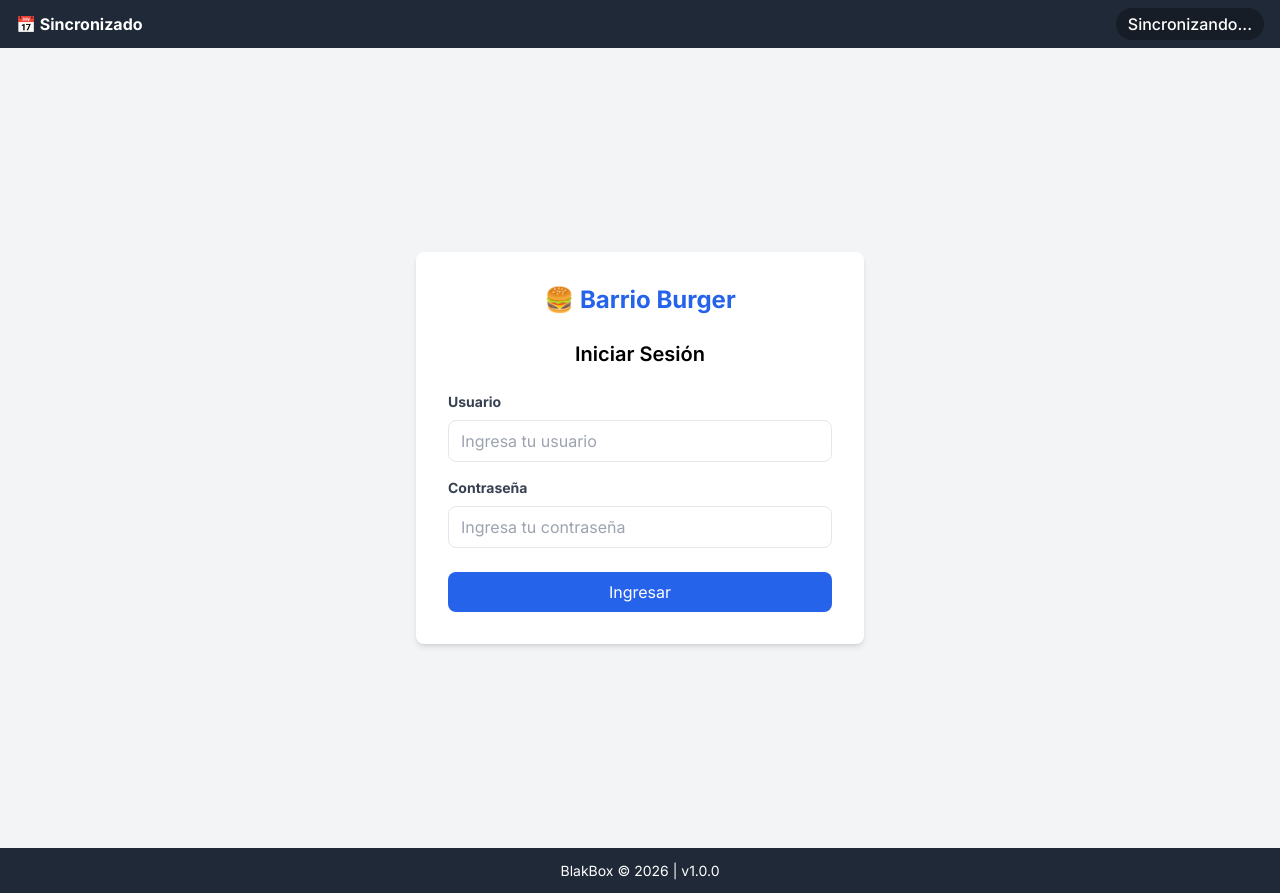
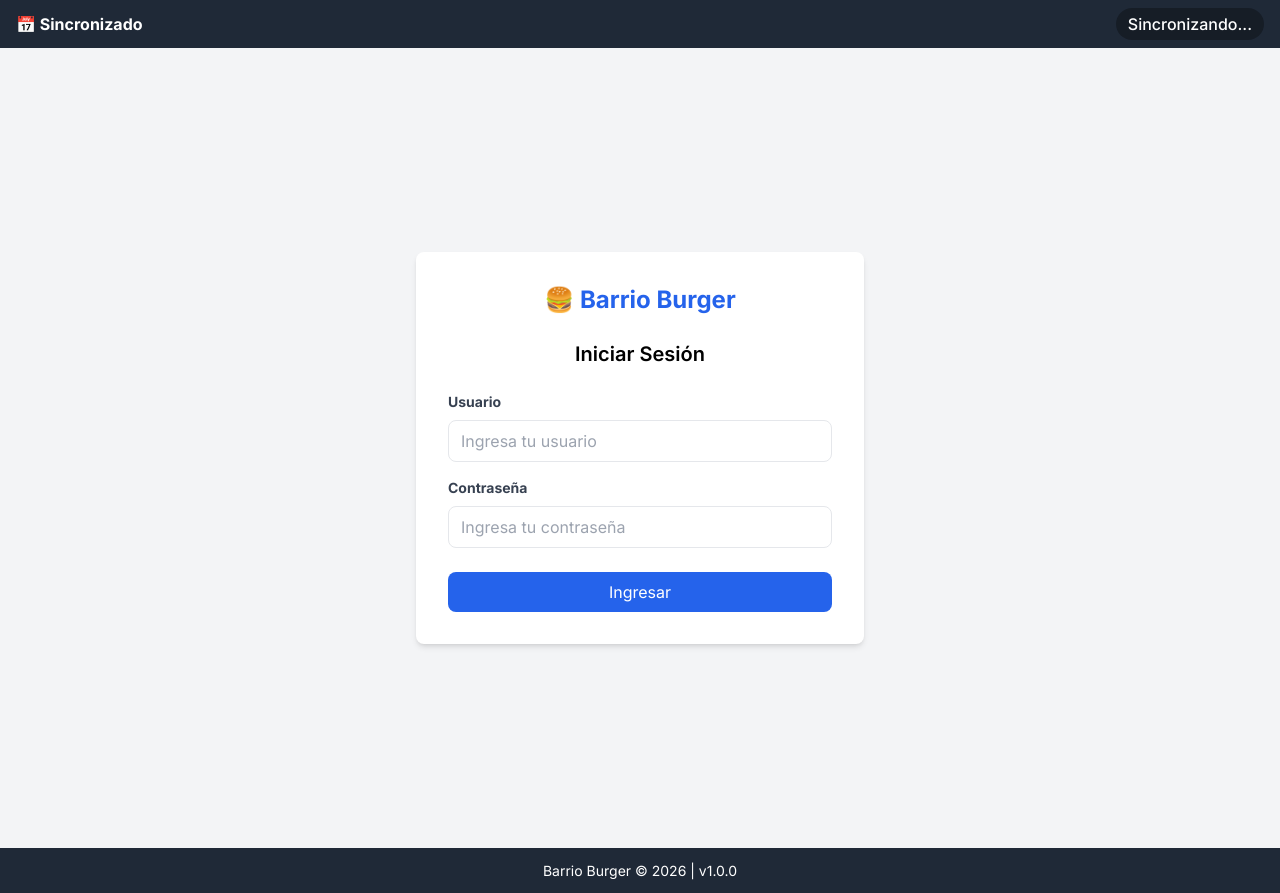
Before and after one commit to mancorago-web/Barrio-Burguer, a Next.js app: page / in a window 1280 px wide. Built offline with nearby package versions, Linux system fonts and the light colour scheme; no server answers.

Commit message:
fix: cambiar titulo a Barrio Burger

```diff
--- a/app/layout.tsx
+++ b/app/layout.tsx
@@ -6,7 +6,7 @@ import HeaderTimer from "@/components/HeaderTimer";
 const inter = Inter({ subsets: ["latin"] });
 
 export const metadata: Metadata = {
-  title: "Hamburguesería",
+  title: "Barrio Burger",
   description: "Sistema de gestión",
 };
 
@@ -34,7 +34,7 @@ export default function RootLayout({
             fontSize: '14px',
             flexShrink: 0,
           }}>
-            BlakBox © 2026 | v1.0.0
+            Barrio Burger © 2026 | v1.0.0
           </footer>
         </div>
       </body>
```
